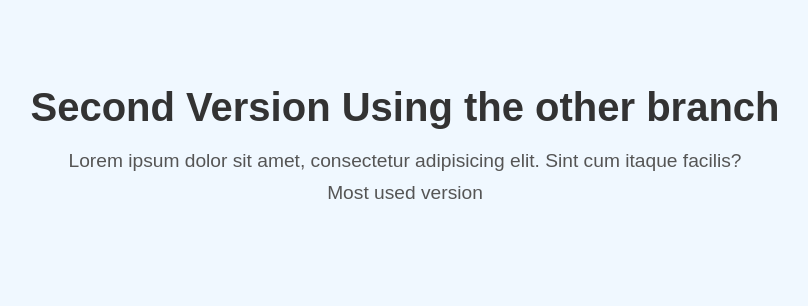
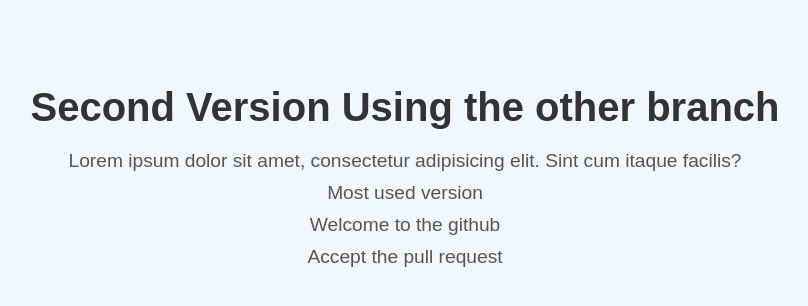
Before and after one commit to Ali-khursheed/My-repo, a plain HTML site: page index.html in a window 1280 px wide. Shown: the whole page, without its empty margins (235-1043 px from the left). Drawn offline with Linux system fonts and the light colour scheme.

Commit message:
How to open request

```diff
--- a/index.html
+++ b/index.html
@@ -13,5 +13,7 @@
 			facilis?
 		</p>
 		<p>Most used version</p>
+		<p>Welcome to the github</p>
+		<p>Accept the pull request</p>
 	</body>
 </html>
```
